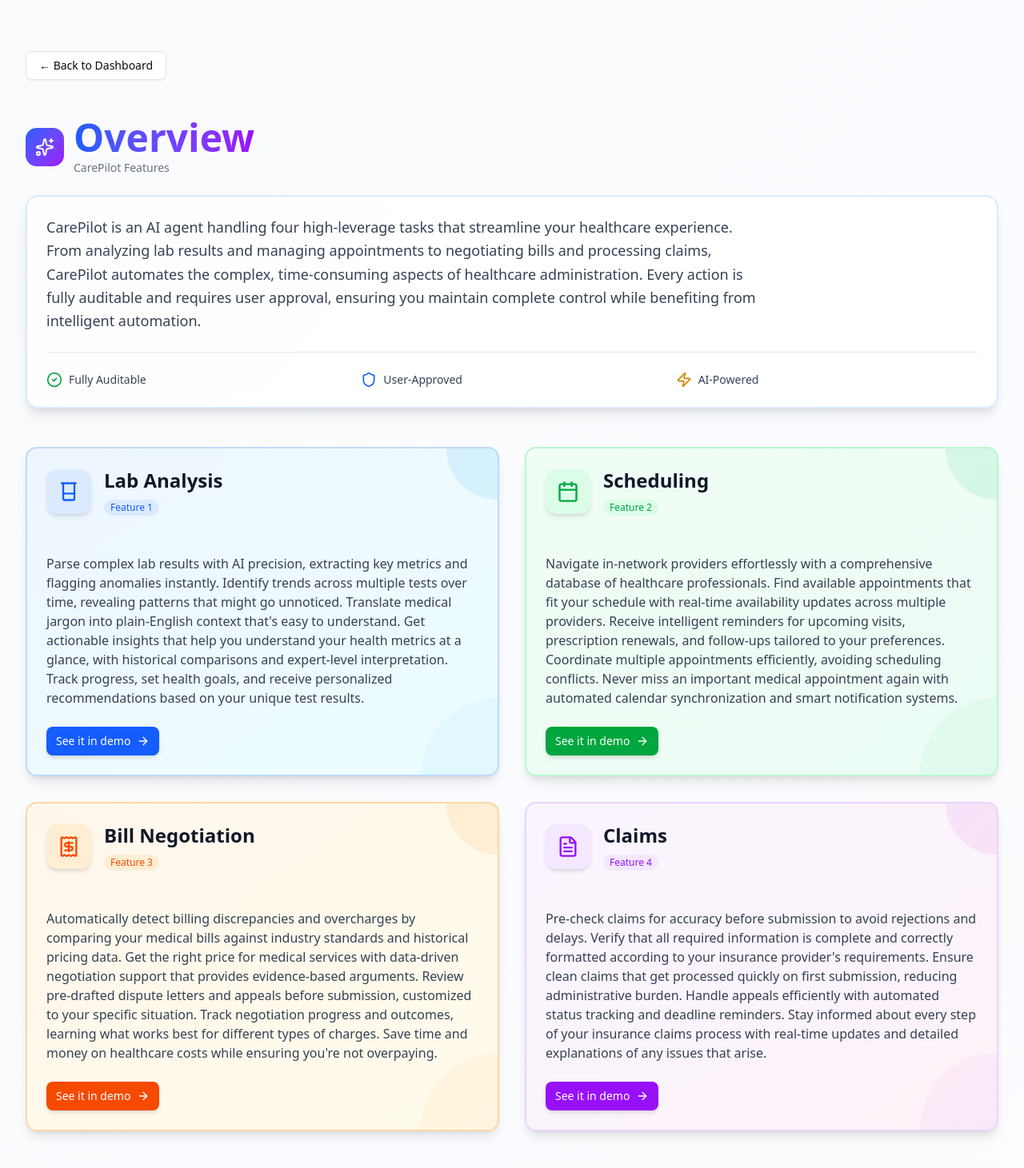
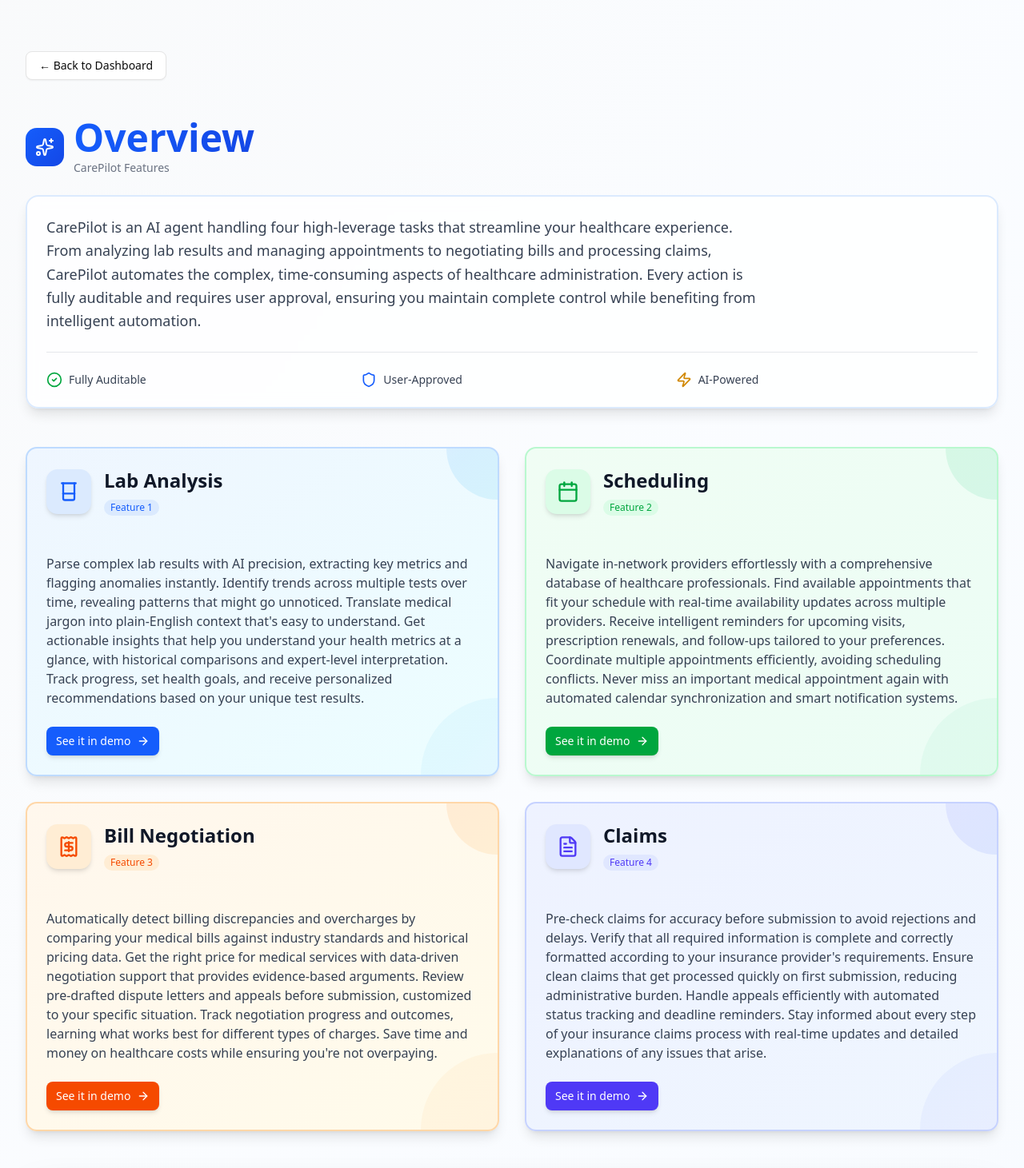
Before and after one commit to nkkrnkl/carepilot, a Next.js app: page /overview in a window 1280 px wide. Shown: the top 1461 px of the page at 80% size. Built offline with nearby package versions, Linux system fonts and the light colour scheme.

Commit message:
Replace purple colorway with blue in overview page

```diff
--- a/app/overview/page.tsx
+++ b/app/overview/page.tsx
@@ -65,20 +65,20 @@ const featureDetails = [
     description: "Pre-check claims for accuracy before submission to avoid rejections and delays. Verify that all required information is complete and correctly formatted according to your insurance provider's requirements. Ensure clean claims that get processed quickly on first submission, reducing administrative burden. Handle appeals efficiently with automated status tracking and deadline reminders. Stay informed about every step of your insurance claims process with real-time updates and detailed explanations of any issues that arise.",
     icon: FileText,
     link: "/features/claims",
-    gradient: "from-purple-500 to-pink-500",
-    bgGradient: "from-purple-50 to-pink-50",
-    iconBg: "bg-purple-100",
-    iconColor: "text-purple-600",
-    borderColor: "border-purple-200",
-    hoverBorder: "hover:border-purple-400",
-    buttonColor: "bg-purple-600 hover:bg-purple-700",
-    textColor: "text-purple-600"
+    gradient: "from-indigo-500 to-blue-600",
+    bgGradient: "from-indigo-50 to-blue-50",
+    iconBg: "bg-indigo-100",
+    iconColor: "text-indigo-600",
+    borderColor: "border-indigo-200",
+    hoverBorder: "hover:border-indigo-400",
+    buttonColor: "bg-indigo-600 hover:bg-indigo-700",
+    textColor: "text-indigo-600"
   }
 ];
 
 export default function Overview() {
   return (
-    <div className="min-h-screen bg-gradient-to-br from-gray-50 via-blue-50/30 to-purple-50/30">
+    <div className="min-h-screen bg-gradient-to-br from-gray-50 via-blue-50/30 to-blue-100/20">
       <div className="max-w-7xl mx-auto px-4 sm:px-6 lg:px-8 py-12 lg:py-16">
         {/* Header Section */}
         <div className="mb-12">
@@ -89,11 +89,11 @@ export default function Overview() {
           </div>
 
           <div className="flex items-center gap-3 mb-6">
-            <div className="h-12 w-12 rounded-xl bg-gradient-to-br from-blue-600 to-purple-600 flex items-center justify-center">
+            <div className="h-12 w-12 rounded-xl bg-gradient-to-br from-blue-600 to-blue-700 flex items-center justify-center">
               <Sparkles className="h-6 w-6 text-white" />
             </div>
             <div>
-              <h1 className="text-5xl font-bold bg-gradient-to-r from-blue-600 to-purple-600 bg-clip-text text-transparent">
+              <h1 className="text-5xl font-bold bg-gradient-to-r from-blue-600 to-blue-700 bg-clip-text text-transparent">
                 Overview
               </h1>
               <p className="text-sm text-gray-500 mt-1">CarePilot Features</p>
@@ -181,7 +181,7 @@ export default function Overview() {
         </div>
 
         {/* Call to Action */}
-        <div className="mt-12 bg-gradient-to-r from-blue-600 to-purple-600 rounded-2xl p-8 shadow-2xl">
+        <div className="mt-12 bg-gradient-to-r from-blue-600 to-blue-700 rounded-2xl p-8 shadow-2xl">
           <div className="text-center text-white">
             <h2 className="text-3xl font-bold mb-4">Ready to Get Started?</h2>
             <p className="text-blue-100 text-lg mb-6 max-w-2xl mx-auto">
```
